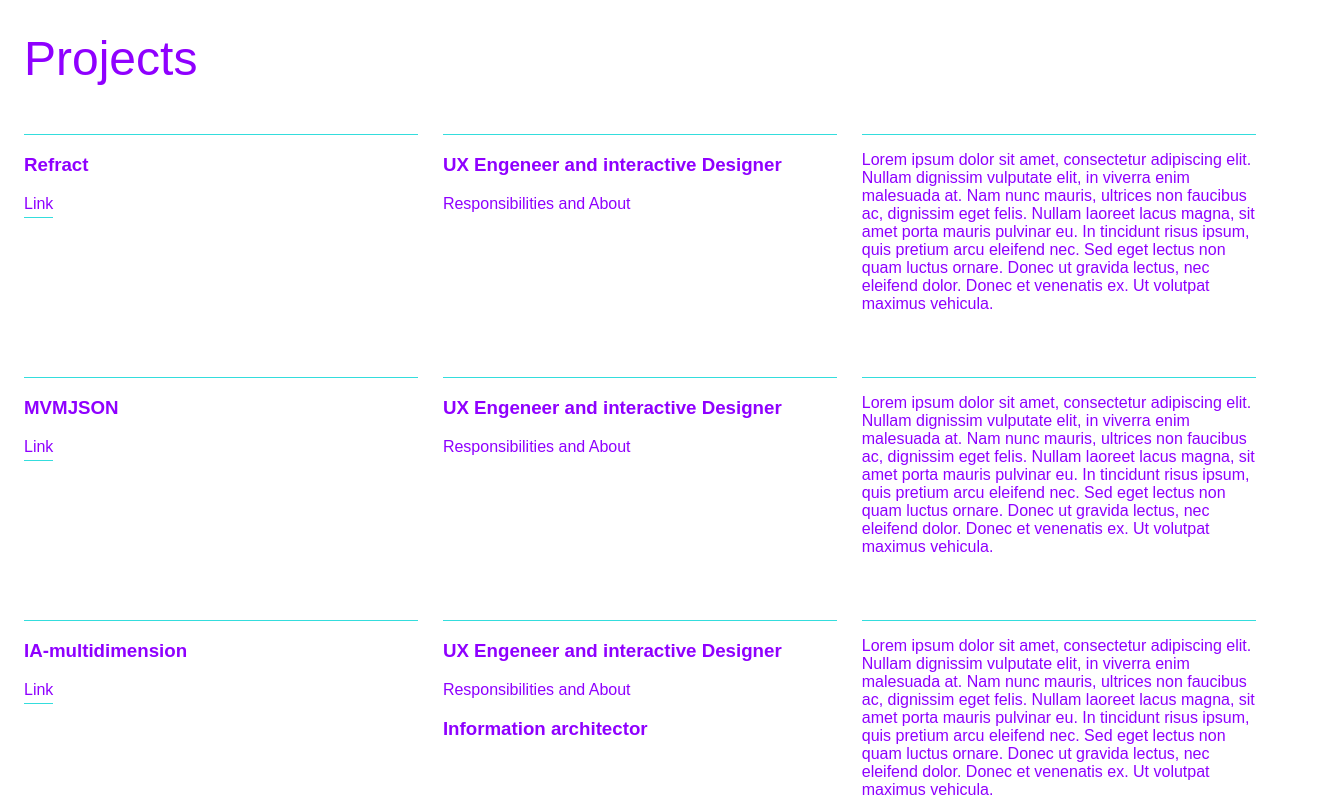
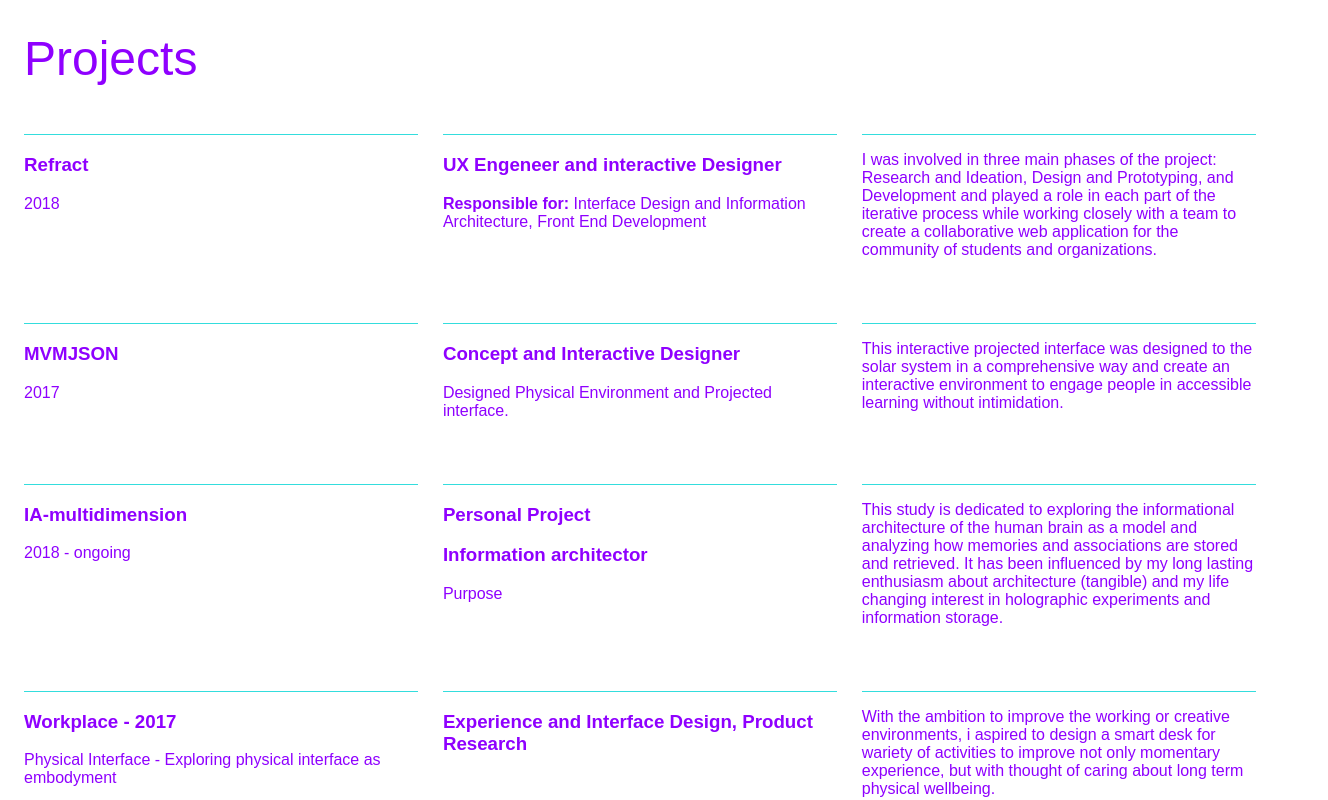
Before and after one commit to OphiophagusHannah/portfolio, a React (Create React App) app: page /home in a window 1280 px wide. Shown: the part 1420-2220 px from the top of the page, 1328 px wide, since content can reach past the window. Built offline with nearby package versions, Linux system fonts and the light colour scheme.

Commit message:
contents

```diff
--- a/src/App.css
+++ b/src/App.css
@@ -114,7 +114,7 @@ nav .nav-link li {
 
 nav {
   display: flex;
-  width: 100%;
+  /* width: 100%; */
   justify-content: space-between;
 }
 
@@ -173,6 +173,7 @@ h1 {
 
 .keys {
   display: flex;
+  flex-wrap: wrap;
   padding-bottom: 3rem;
   justify-content: space-between;
 }
@@ -211,6 +212,7 @@ h1 {
 
 .projects-item {
   display: flex;
+  flex-wrap: wrap;
   justify-content: space-between;
   margin-bottom: 3rem;
 }
@@ -258,6 +260,8 @@ footer ul li {
   max-width: 1300px;
   margin-left: auto;
   margin-right: auto;
+  padding-left: 1.5rem;
+  padding-right: 1.5rem;
 }
 
 .talents,
@@ -279,6 +283,7 @@ footer ul li {
 
 .proficiency {
   display: flex;
+  flex-wrap: wrap;
   justify-content: space-between;
 }
 
@@ -291,3 +296,60 @@ footer ul li {
   border-top: 1px solid #34dddd;
   width: 30%;
 }
+
+@media only screen and (max-width: 549px) {
+  .intro {
+    display: block;
+  }
+
+  .intro h2 {
+    width: 100%;
+    font-size: 2.6rem;
+    font-weight: 300;
+    margin-bottom: 0;
+  }
+
+  .intro h2 {
+    padding-top: 0;
+    padding-bottom: 0;
+    width: 100%;
+    font-size: 2rem;
+    font-weight: 300;
+    margin-bottom: 0;
+  }
+
+  #projects h2 {
+    padding-top: 0;
+    padding-bottom: 1.5rem;
+    width: 100%;
+    font-size: 2rem;
+    font-weight: 300;
+    margin-bottom: 0;
+  }
+
+  .projects-item > div {
+    width: 100%;
+  }
+
+  .projects-item .third {
+    width: 100%;
+    border-top: none;
+  }
+
+  .projects-item .two-third {
+    width: 100%;
+    border-top: none;
+  }
+
+  .keys > div {
+    width: 100%;
+  }
+
+  .proficiency > div {
+    width: 100%;
+  }
+
+  .projects-item .third-opening {
+    display: flex;
+  }
+}
--- a/src/components/Footer.js
+++ b/src/components/Footer.js
@@ -6,7 +6,7 @@ function Footer() {
         <footer>
             <div class="footer-inner">
                 <ul>
-                    <Link to="/home" className="nav-link"><li>gallery</li></Link>
+                    <Link to="/home" className="nav-link"><li>work</li></Link>
                     <Link to="https://github.com/OphiophagusHannah" className="nav-link" ><li>github</li></Link>
 
                 </ul>
--- a/src/pages/About/index.js
+++ b/src/pages/About/index.js
@@ -5,10 +5,9 @@ function About() {
     return (
         <div>
             <section id="about" class="about">
-                <h1>hannah</h1>
                 <div class="intro">
-                    <h2>I am an interactive designer</h2>
-                    <a class="cv" target="_blank" href="https://docs.google.com/document/d/1OqvVU_pG3Ui-l3RRB3iG6FvP8MlVD8Ee3qoPP-Vqup8/edit?usp=sharing">cv</a>
+                    <h2>Inspired by the fusion of design with technology, and believe that it is a key to uncovering and exploring the potentials of our world and elevating human experiences.</h2>
+                    <p>I am a front end engineer with an interactive design degree and artistic background.</p>
                 </div>
             </section>
             <div class="skills" id="skills">
@@ -54,7 +53,8 @@ function About() {
                     </div>
                 </div>
 
-                <div class="talents">
+                <div class="proficiency">
+                    <div>
                         <h3>Talents</h3>
                         <ul>
                             <li>Ambitious Learner</li>
@@ -63,6 +63,24 @@ function About() {
                             <li>Improvement Oriented Enthusiast</li>
                             <li>Not afraid to be wrong</li>
                         </ul>
+                    </div>
+                    <div>
+                        <ul>
+                            <h3>Curently Learning</h3>
+                            <li>GraphQL</li>
+                            <li>New designing technique</li>
+                            <li>Motion 4D</li>
+                        </ul>
+                    </div>
+                    <div>
+                        <ul>
+                            <h3>Other interests:</h3>
+                            <li>Architecture</li>
+                            <li>Holography</li>
+                            <li>Visual Art</li>
+                            <li>Linguistics</li>
+                        </ul>
+                    </div>
                 </div>
             </div>
         </div>
--- a/src/pages/Home/index.js
+++ b/src/pages/Home/index.js
@@ -66,19 +66,15 @@ function Home() {
                 <h2>Projects</h2>
                 <div class="projects-item">
                     <div class="third">
-                        <h3>Refract</h3>
-                        <a href="">Link</a>
+                        <a href=""> <h3>Refract</h3></a>
+                        <p>2018</p>
                     </div>
                     <div class="third">
                         <h3>UX Engeneer and interactive Designer</h3>
-                        <p>Responsibilities and About</p>
+                        <p><b>Responsible for:</b> Interface Design and Information Architecture, Front End Development</p>
                     </div>
                     <div class="third">
-                        <p>Lorem ipsum dolor sit amet, consectetur adipiscing elit. Nullam dignissim vulputate elit,
-                        in viverra enim malesuada at. Nam nunc mauris, ultrices non faucibus ac, dignissim eget
-                        felis. Nullam laoreet lacus magna, sit amet porta mauris pulvinar eu. In tincidunt risus
-                        ipsum, quis pretium arcu eleifend nec. Sed eget lectus non quam luctus ornare. Donec ut
-                        gravida lectus, nec eleifend dolor. Donec et venenatis ex. Ut volutpat maximus vehicula.
+                        <p>I was involved in three main phases of the project: Research and Ideation, Design and Prototyping, and Development and played a role in each part of the iterative process while working closely with a team to create a collaborative web application for the community of students and organizations.
                         </p>
 
                     </div>
@@ -87,18 +83,15 @@ function Home() {
                 <div class="projects-item">
                     <div class="third">
                         <h3>MVMJSON</h3>
-                        <a href="">Link</a>
+                        <p>2017</p>
+
                     </div>
                     <div class="third">
-                        <h3>UX Engeneer and interactive Designer</h3>
-                        <p>Responsibilities and About</p>
+                        <h3>Concept and Interactive Designer</h3>
+                        <p> Designed Physical Environment and Projected interface.</p>
                     </div>
                     <div class="third">
-                        <p>Lorem ipsum dolor sit amet, consectetur adipiscing elit. Nullam dignissim vulputate elit,
-                        in viverra enim malesuada at. Nam nunc mauris, ultrices non faucibus ac, dignissim eget
-                        felis. Nullam laoreet lacus magna, sit amet porta mauris pulvinar eu. In tincidunt risus
-                        ipsum, quis pretium arcu eleifend nec. Sed eget lectus non quam luctus ornare. Donec ut
-                        gravida lectus, nec eleifend dolor. Donec et venenatis ex. Ut volutpat maximus vehicula.
+                        <p>This interactive projected interface was designed to the solar system in a comprehensive way and create an interactive environment to engage people in accessible learning without intimidation.
                         </p>
                     </div>
                 </div>
@@ -106,40 +99,35 @@ function Home() {
                 <div class="projects-item">
                     <div class="third">
                         <h3>IA-multidimension</h3>
-                        <a href="">Link</a>
+                        <p>2018 - ongoing</p>
+
                     </div>
                     <div class="third">
-                        <h3>UX Engeneer and interactive Designer</h3>
-                        <p>Responsibilities and About</p>
+                        <h3>Personal Project</h3>
                         <h3>Information architector</h3>
+                        <p>Purpose</p>
+
                     </div>
                     <div class="third">
-                        <p>Lorem ipsum dolor sit amet, consectetur adipiscing elit. Nullam dignissim vulputate elit,
-                        in viverra enim malesuada at. Nam nunc mauris, ultrices non faucibus ac, dignissim eget
-                        felis. Nullam laoreet lacus magna, sit amet porta mauris pulvinar eu. In tincidunt risus
-                        ipsum, quis pretium arcu eleifend nec. Sed eget lectus non quam luctus ornare. Donec ut
-                        gravida lectus, nec eleifend dolor. Donec et venenatis ex. Ut volutpat maximus vehicula.
+                        <p>This study is dedicated to exploring the informational architecture of the human brain as a model and analyzing how memories and associations are stored and retrieved. It has been influenced by my long lasting enthusiasm about architecture (tangible) and my life changing interest in holographic experiments and information storage.
+
                         </p>
                     </div>
                 </div>
 
                 <div class="projects-item">
                     <div class="third">
-                        <h3>Workplace</h3>
-                        <p>Physical Interface</p>
+                        <h3>Workplace - 2017</h3>
+                        <p>Physical Interface - Exploring physical interface as embodyment</p>
                         <a href="">Link</a>
                     </div>
                     <div class="third">
-                        <h3>UX Engeneer and interactive Designer</h3>
-                        <p>Responsibilities and About</p>
-                        <h3>Information architector</h3>
+                        <h3>Experience and Interface Design, Product Research</h3>
+                        <p></p>
+
                     </div>
                     <div class="third">
-                        <p>Lorem ipsum dolor sit amet, consectetur adipiscing elit. Nullam dignissim vulputate elit,
-                        in viverra enim malesuada at. Nam nunc mauris, ultrices non faucibus ac, dignissim eget
-                        felis. Nullam laoreet lacus magna, sit amet porta mauris pulvinar eu. In tincidunt risus
-                        ipsum, quis pretium arcu eleifend nec. Sed eget lectus non quam luctus ornare. Donec ut
-                        gravida lectus, nec eleifend dolor. Donec et venenatis ex. Ut volutpat maximus vehicula.
+                        <p>With the ambition to improve the working or creative environments, i aspired to design a smart desk for wariety of activities to improve not only momentary experience, but with thought of caring about long term physical wellbeing.
                         </p>
                     </div>
                 </div>
@@ -206,6 +194,27 @@ function Home() {
                         </p>
                     </div>
                 </div>
+
+                <div class="projects-item">
+                    <div class="third">
+                        <h3>Visualiyation Experiments</h3>
+                        <p>testing and trzing</p>
+                        <a href="">Link</a>
+                    </div>
+                    <div class="third">
+                        <h3>UX Engeneer and interactive Designer</h3>
+                        <p>Responsibilities and About</p>
+                        <h3>Information architector</h3>
+                    </div>
+                    <div class="third">
+                        <p>Lorem ipsum dolor sit amet, consectetur adipiscing elit. Nullam dignissim vulputate elit,
+                        in viverra enim malesuada at. Nam nunc mauris, ultrices non faucibus ac, dignissim eget
+                        felis. Nullam laoreet lacus magna, sit amet porta mauris pulvinar eu. In tincidunt risus
+                        ipsum, quis pretium arcu eleifend nec. Sed eget lectus non quam luctus ornare. Donec ut
+                        gravida lectus, nec eleifend dolor. Donec et venenatis ex. Ut volutpat maximus vehicula.
+                        </p>
+                    </div>
+                </div>
             </section>
         </div>
 
```
Lines whose indentation alone changed are shown as unchanged.
